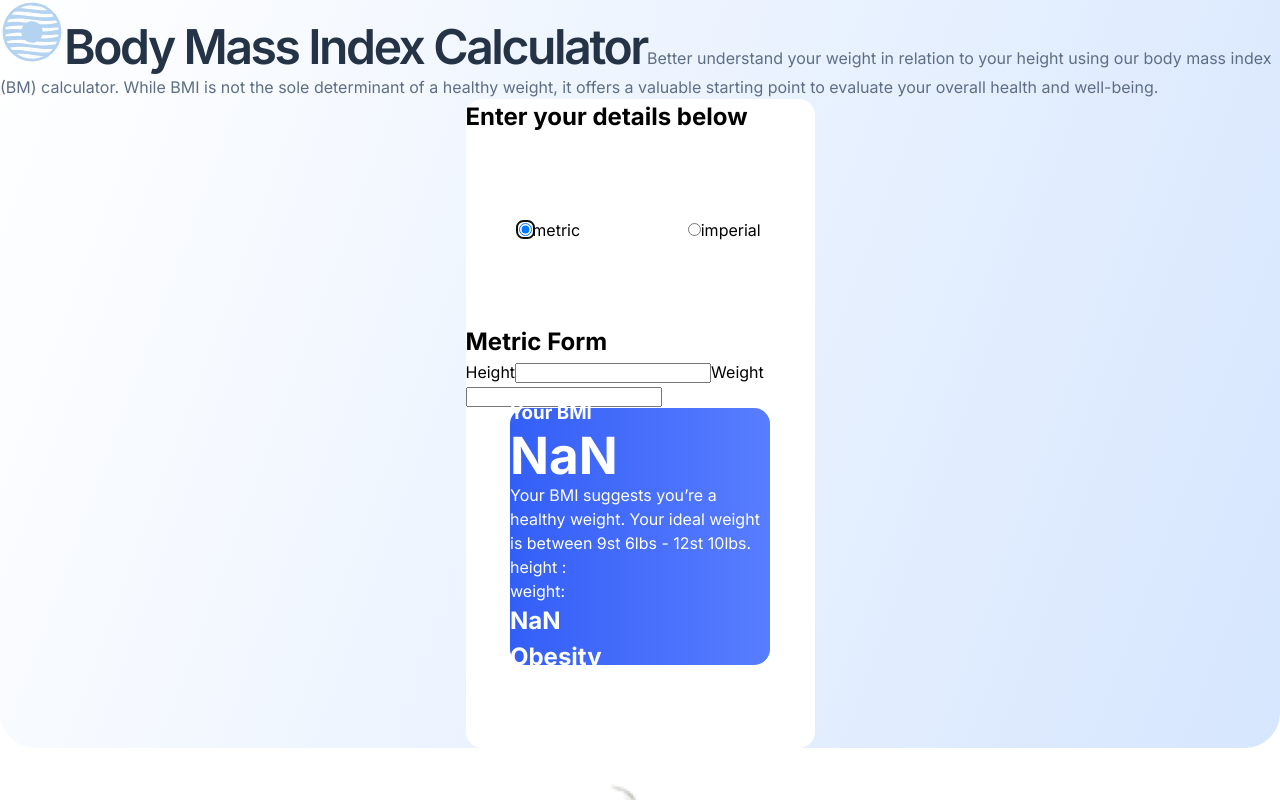
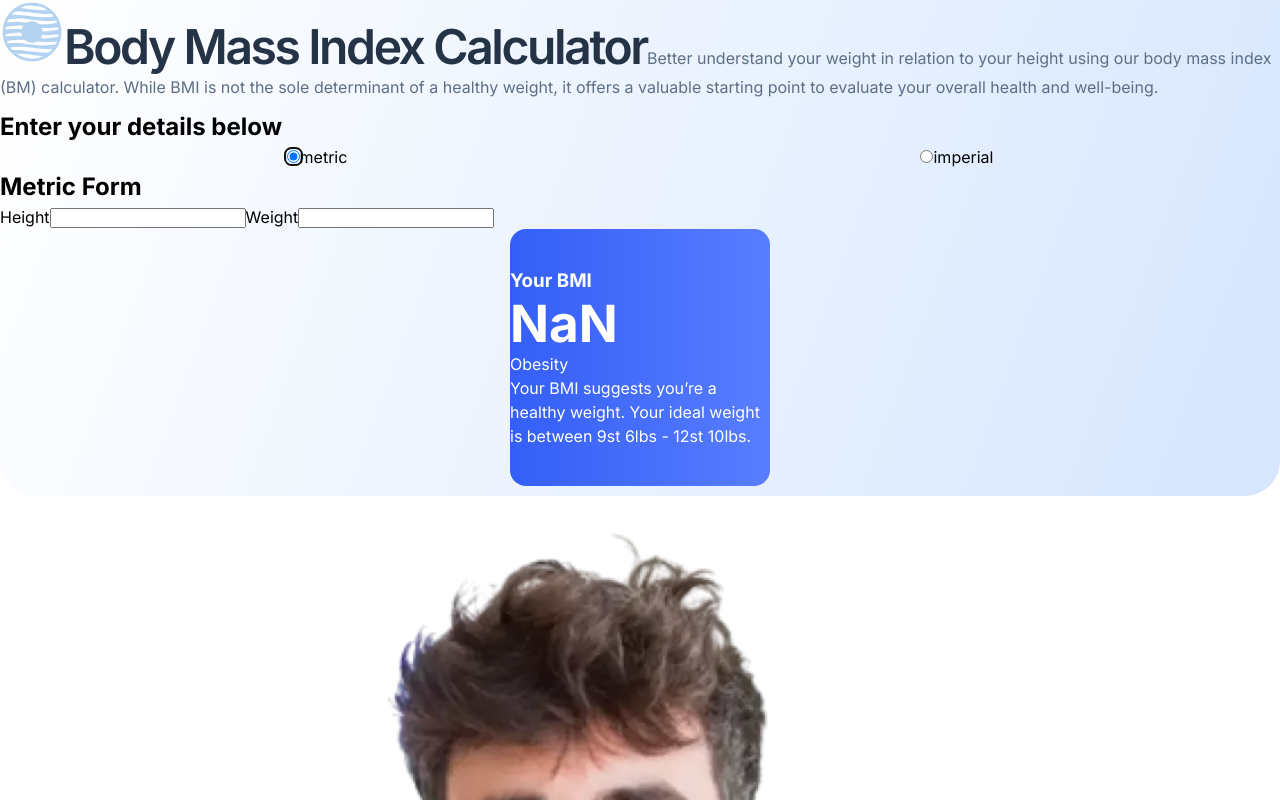
Before and after one commit to PiriyaLapa/body-mass-calculator-page2, a React (Vite) app: page / in a window 1280 px wide. Shown: the top 800 px of the page. Built offline with nearby package versions, Linux system fonts and the light colour scheme; the HTML template or start-up script is replaced by a standard one.

Commit message:
update and try to deploy

```diff
--- a/src/components/forms/ResultBox.tsx
+++ b/src/components/forms/ResultBox.tsx
@@ -21,12 +21,12 @@ export default class ResultBox extends Component<resultProps> {
         <span>
           <h3>Your BMI</h3>
           <h1>{bmiResult}</h1>
+          <p>{bmiStatus}</p>
           <p>Your BMI suggests you’re a healthy weight. Your ideal weight is between 9st 6lbs - 12st 10lbs.</p>
         </span>
-        <p>height : {height}</p>
-        <p>weight: {weight}</p>
+        {/* <p>height : {height}</p> <p>weight: {weight}</p>
         <h2>{bmiResult}</h2>
-        <h2>{bmiStatus}</h2>
+        <h2>{bmiStatus}</h2> */}
       </StyledResultBox>
     );
   }
--- a/src/styles/styles.ts
+++ b/src/styles/styles.ts
@@ -118,11 +118,27 @@ export const StyledScreenSizeDetect = styled.div`
 export const StyledBmiForm = styled.div`
   display: grid;
   grid-template-rows: auto auto auto;
-  margin: 0 auto;
-  width:349px;
-  height:649px;
-  background-color: white;
+  margin: 10px auto;
   border-radius: 16px;
+  @media screen and (max-width: 767px) {
+    width:328px;
+    background-color:#ffff;
+  }
+
+  // Tablet
+  @media screen and (min-width: 768px) and (max-width: 1023px) {
+  }
+
+  // Labtop
+  @media screen and (min-width: 1024px) and (max-width: 1439px) {
+  }
+
+  // Desktop
+  @media screen and (min-width: 1440px) {
+  }
+  @media screen and (min-width: 1920px) {
+  }
+
 `;
 export const RadioBox = styled.div`
   display: flex;
```
